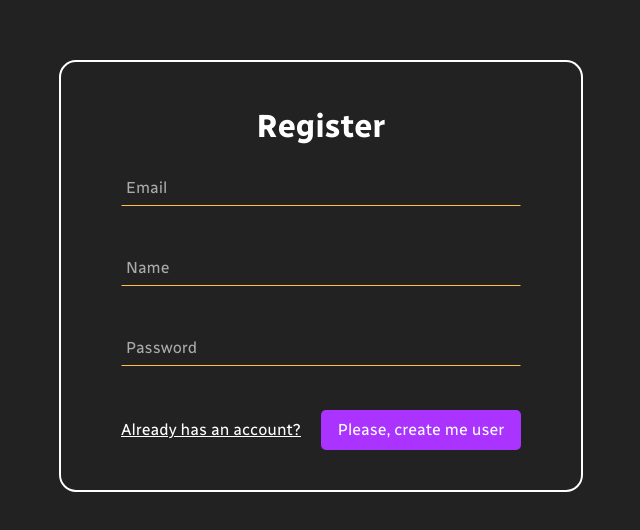
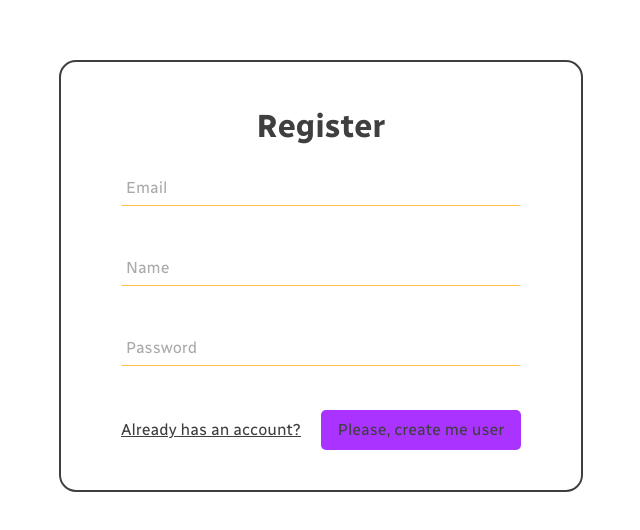
Before and after one commit to maximka76667/what-did-i-do, a React (Create React App) app: page /#/signup in a window 1280 px wide. Shown: the part 124-654 px from the top of the page, without its empty margins (319-959 px from the left). Built offline with nearby package versions, Linux system fonts and the light colour scheme.

Commit message:
change colors, previous were too contrast

```diff
--- a/src/sass/_variables.sass
+++ b/src/sass/_variables.sass
@@ -11,11 +11,11 @@ $screen-lg: 1024px
 $screen-xl: 1280px
 
 // Colors
-$purple: #AA33FF
-$black: #222
+$purple: #a3f
+$black: #fff
 $light-blue: #AAD5FF
 $orange: #FFBE4D
-$white: #fff
+$white: #3f3f3f
 
 // Additional colors
 $light-grey: #aaa
```
